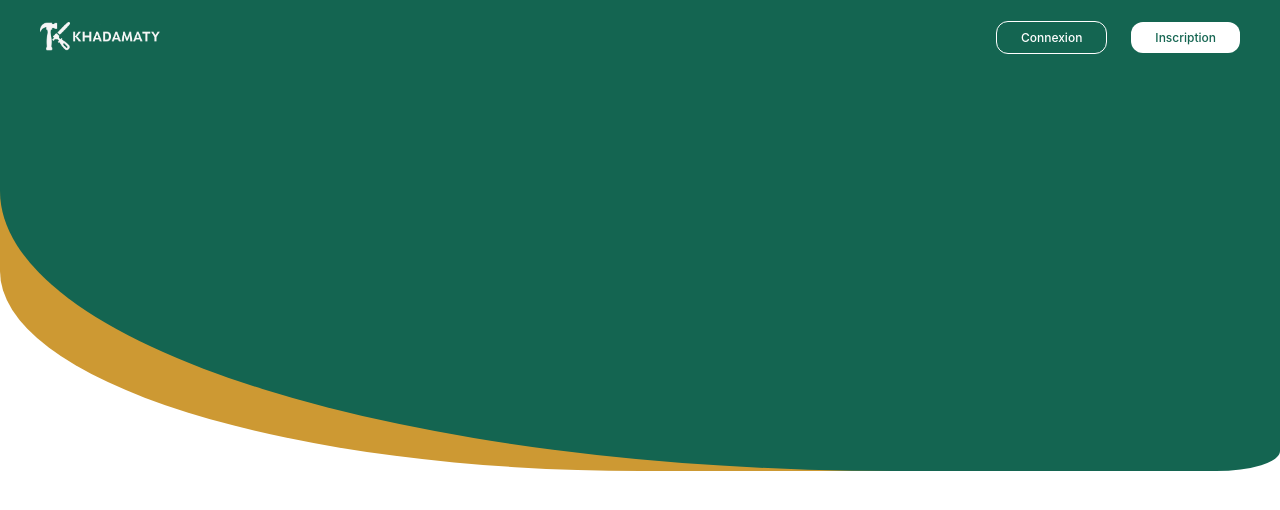
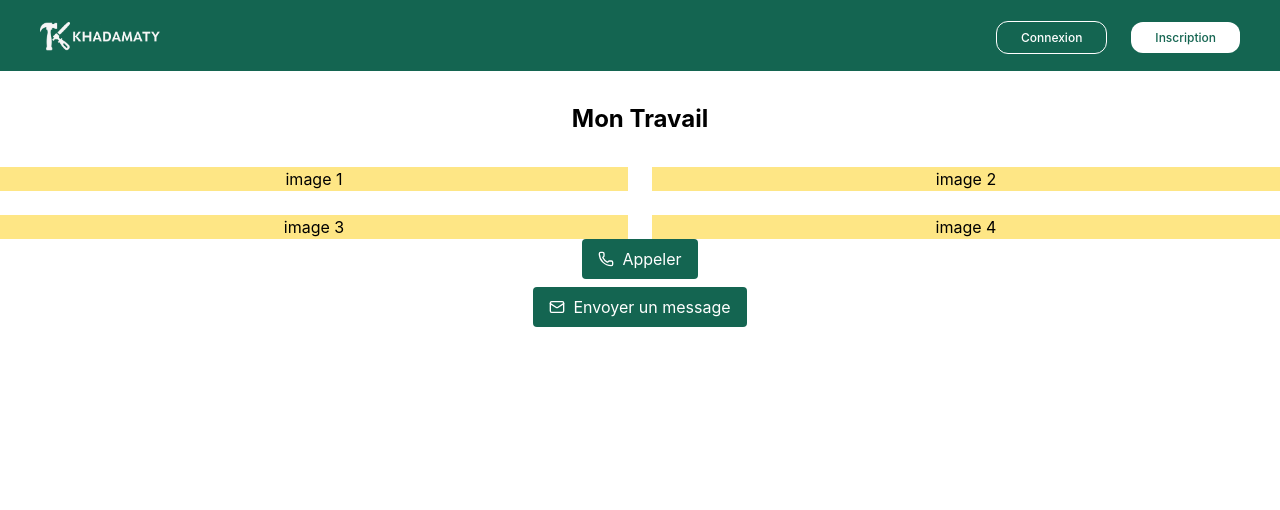
Before and after one commit to aminebk99/khadamaty-v1, a React (Vite) app: page /profile in a window 1280 px wide. Shown: the top 510 px of the page. Built offline with nearby package versions, Linux system fonts and the light colour scheme.

Commit message:
commit v1

```diff
--- a/src/components/Card.tsx
+++ /dev/null
@@ -1,10 +0,0 @@
-
-function Card() {
-  return (
-    <div>
-
-    </div>
-  )
-}
-
-export default Card
--- /dev/null
+++ b/src/components/ProfileContent/ContactUser.tsx
@@ -0,0 +1,19 @@
+import { Mail, Phone } from 'lucide-react'
+
+function ContactUser() {
+  return (
+    <div className='flex flex-col items-center gap-2 w-full justify-center'>
+        <button className='bg-[#146551] text-white px-4 py-2 rounded flex items-center justify-center gap-2'>
+            <Phone size={16} />
+            Appeler
+        </button>
+        <button className='bg-[#146551] text-white px-4 py-2 rounded flex items-center justify-center gap-2'>
+            <Mail size={16} />
+            Envoyer un message
+        </button>
+
+    </div>
+  )
+}
+
+export default ContactUser
--- /dev/null
+++ b/src/components/ProfileContent/Mywork.tsx
@@ -0,0 +1,18 @@
+
+
+function Mywork() {
+  return (
+    <div>
+        <h1 className="text-2xl font-bold text-center my-8">Mon Travail</h1>
+        <div className="grid grid-cols-1 sm:grid-cols-2 gap-6">
+            <span className="bg-amber-200 text-center">image 1</span>
+            <span className="bg-amber-200 text-center">image 2</span>
+            <span className="bg-amber-200 text-center">image 3</span>
+            <span className="bg-amber-200 text-center">image 4</span>
+        </div>
+
+    </div>
+  )
+}
+
+export default Mywork
--- a/src/pages/CategoriesPage.tsx
+++ b/src/pages/CategoriesPage.tsx
@@ -17,7 +17,7 @@ function CategoriesPage() {
       <Header />
 
       <div className="container mx-auto px-4 py-8">
-        <div className="grid grid-cols-1 sm:grid-cols-2 md:grid-cols-3 lg:grid-cols-4 xl:grid-cols-4 gap-6">
+        <div className="grid grid-cols-1 sm:grid-cols-2 md:grid-cols-3 lg:grid-cols-3 xl:grid-cols-3 gap-6">
           {users.map((item) => (
             <div
               key={item.id}
--- a/src/pages/ProfilePage.tsx
+++ b/src/pages/ProfilePage.tsx
@@ -1,5 +1,7 @@
 // import { FaPhone, FaEnvelope } from 'react-icons/fa';
 import Header from '../components/Header';
+import ContactUser from '../components/ProfileContent/ContactUser';
+import Mywork from '../components/ProfileContent/Mywork';
 
 export default function ProfilePage() {
   return (
@@ -7,14 +9,16 @@ export default function ProfilePage() {
     <Header />
     <div className='relative'>
 
-      <div className='bg-[#CD9933] h-[50vh] w-full rounded-bl-[50%] rounded-br-[30%] absolute'>
+      {/* <div className='bg-[#CD9933] h-[50vh] w-full rounded-bl-[50%] rounded-br-[30%] absolute'>
 
 
       </div>
       <div className='bg-[#146551] h-[50vh] w-full rounded-bl-[70%] rounded-br-[5%] absolute'>
 
-      </div>
+      </div> */}
 
+      <Mywork />
+      <ContactUser />
     </div>
     </>
     // <div className="min-h-screen bg-gray-100">
```
